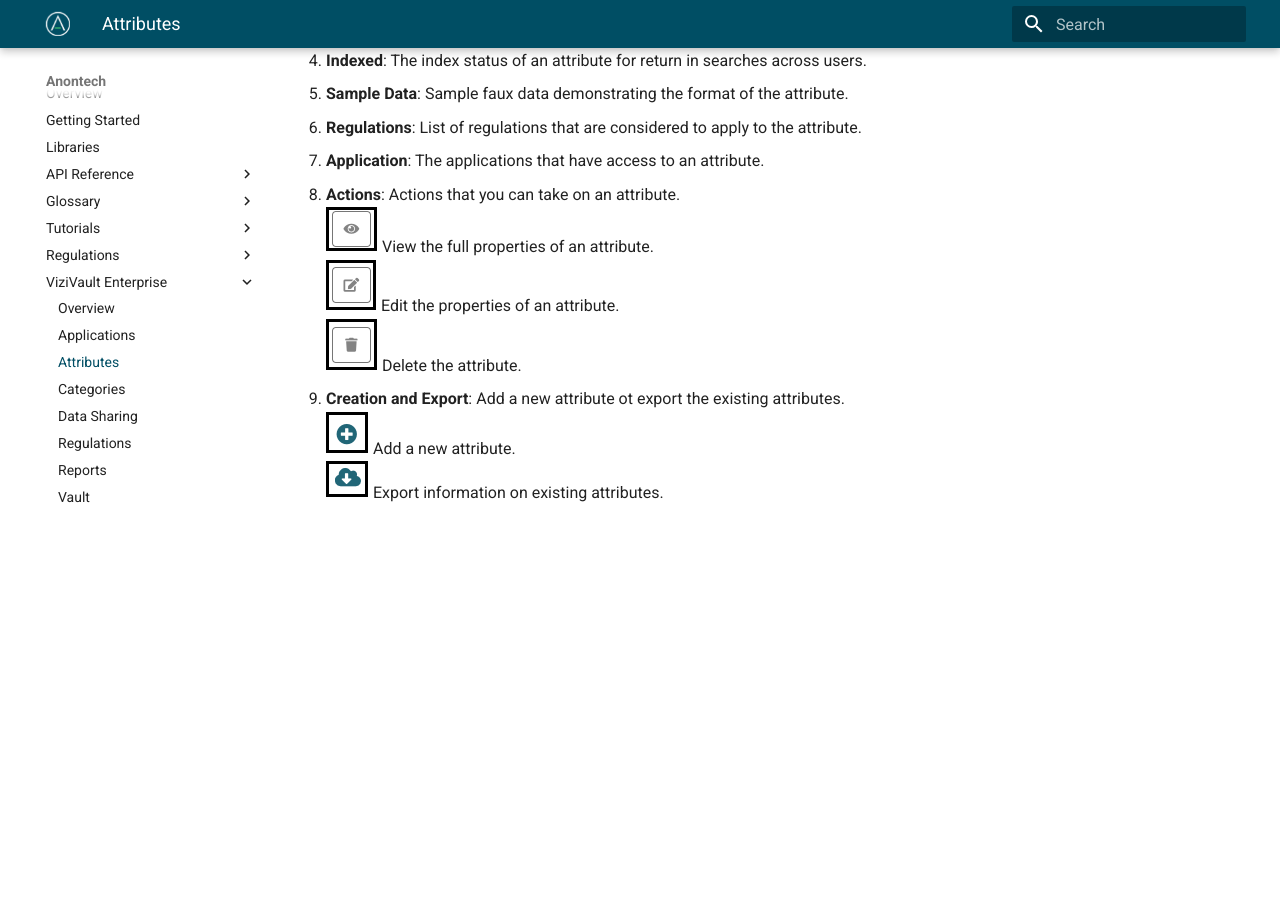
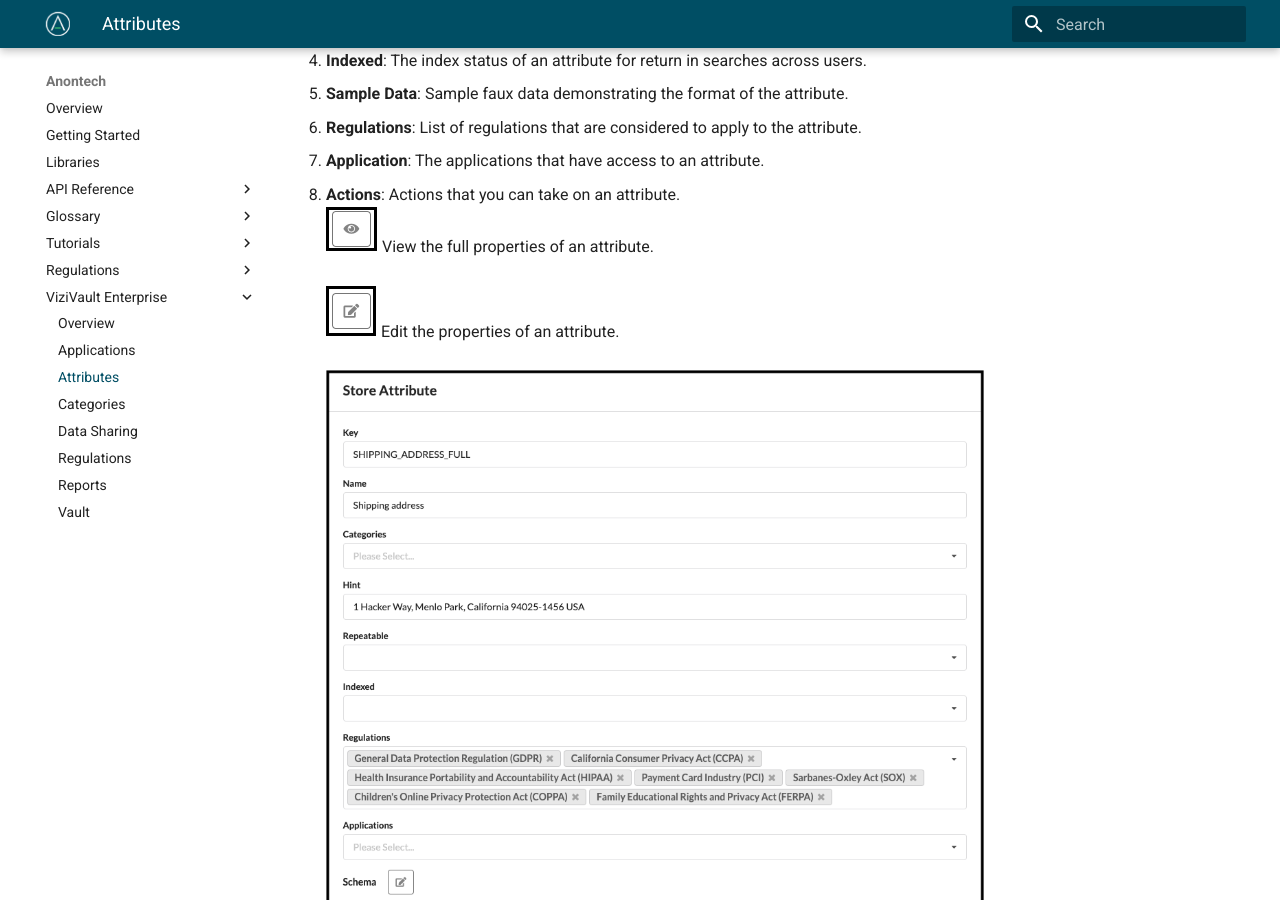
Before and after one commit to anontechnology/documentation, an MkDocs documentation site: the page built from docs/vizivault-enterprise/attributes.md, in a window 1280 px wide and 900 px high, scrolled down 563 px. Built offline with MkDocs 1.6.1 and Material for MkDocs 9.7.7, drawn with Linux system fonts in a browser that asks for light colours; before the commit the page ends 1101 px from its top, so only the background shows below that.

Commit message:
Add images to attributes to modals.

```diff
--- a/docs/vizivault-enterprise/attributes.md
+++ b/docs/vizivault-enterprise/attributes.md
@@ -11,10 +11,12 @@
 6. **Regulations**: List of regulations that are considered to apply to the attribute.
 7. **Application**: The applications that have access to an attribute.
 8. **Actions**: Actions that you can take on an attribute.<br/>
-    ![view](../assets/images/view.png "View") View the full properties of an attribute.<br/>
-    ![edit](../assets/images/edit.png "Edit") Edit the properties of an attribute.<br/>
-    ![delete](../assets/images/delete.png "Delete") Delete the attribute.
-
-9. **Creation and Export**: Add a new attribute ot export the existing attributes.<br/>
-    ![Add](../assets/images/add.png "Add") Add a new attribute.<br/>
-    ![export](../assets/images/export.png "Export") Export information on existing attributes.
+    ![view](../assets/images/view.png "View") View the full properties of an attribute.<br/><br/>
+    ![edit](../assets/images/edit.png "Edit") Edit the properties of an attribute.<br/><br/>
+    ![edit_attribute.png](../assets/images/edit_attribute.png)<br/><br/>
+    ![delete](../assets/images/delete.png "Delete") Delete the attribute.<br/><br/>
+    ![delete-attribute.png](../assets/images/delete-attribute.png)
+9. **Creation and Export**: Add a new attribute ot export the existing attributes.<br/><br/>
+       ![Add](../assets/images/add.png "Add") Add a new attribute.<br/><br/>
+       ![new-attribute.png](../assets/images/new-attribute.png)<br/><br/>
+       ![export](../assets/images/export.png "Export") Export information on existing attributes.
```
Also changed, not shown: docs/vizivault-enterprise/data-sharing.md (+2 -2 lines).
